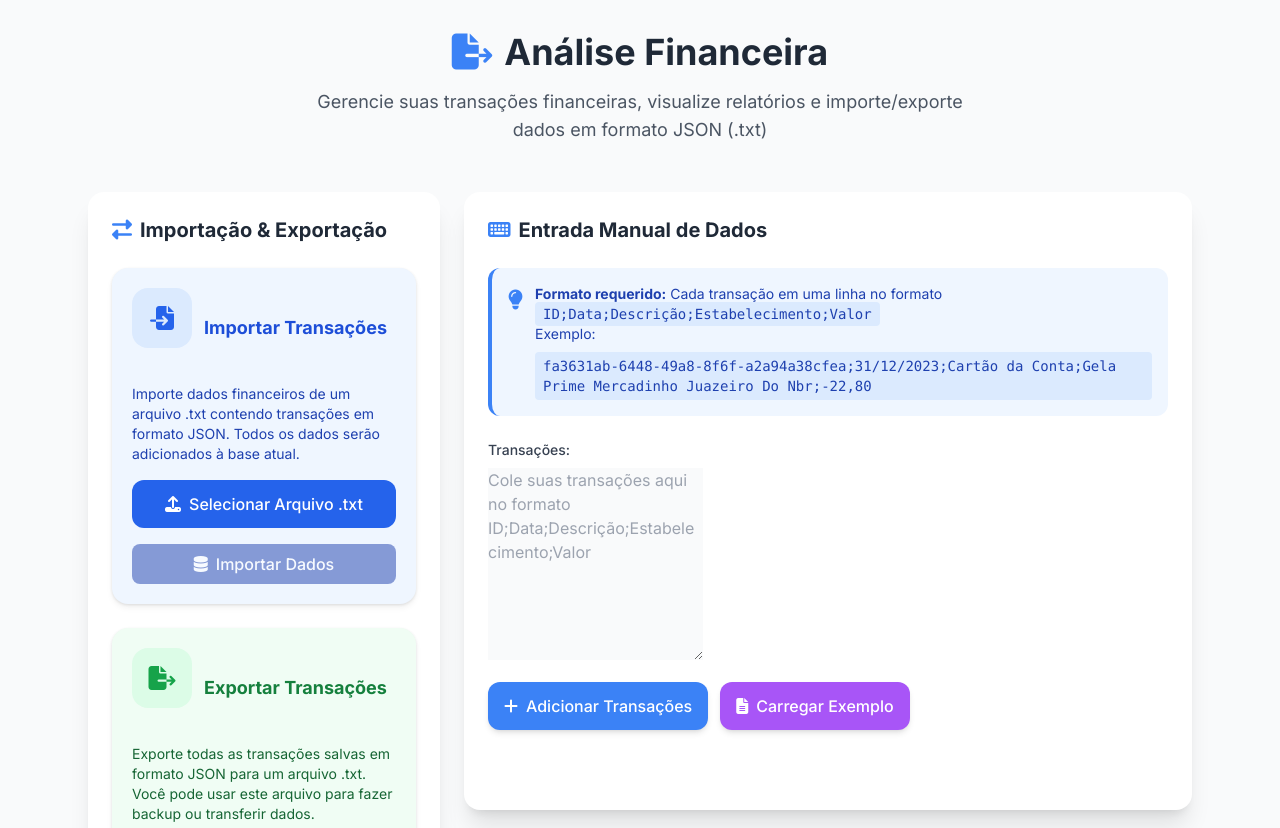
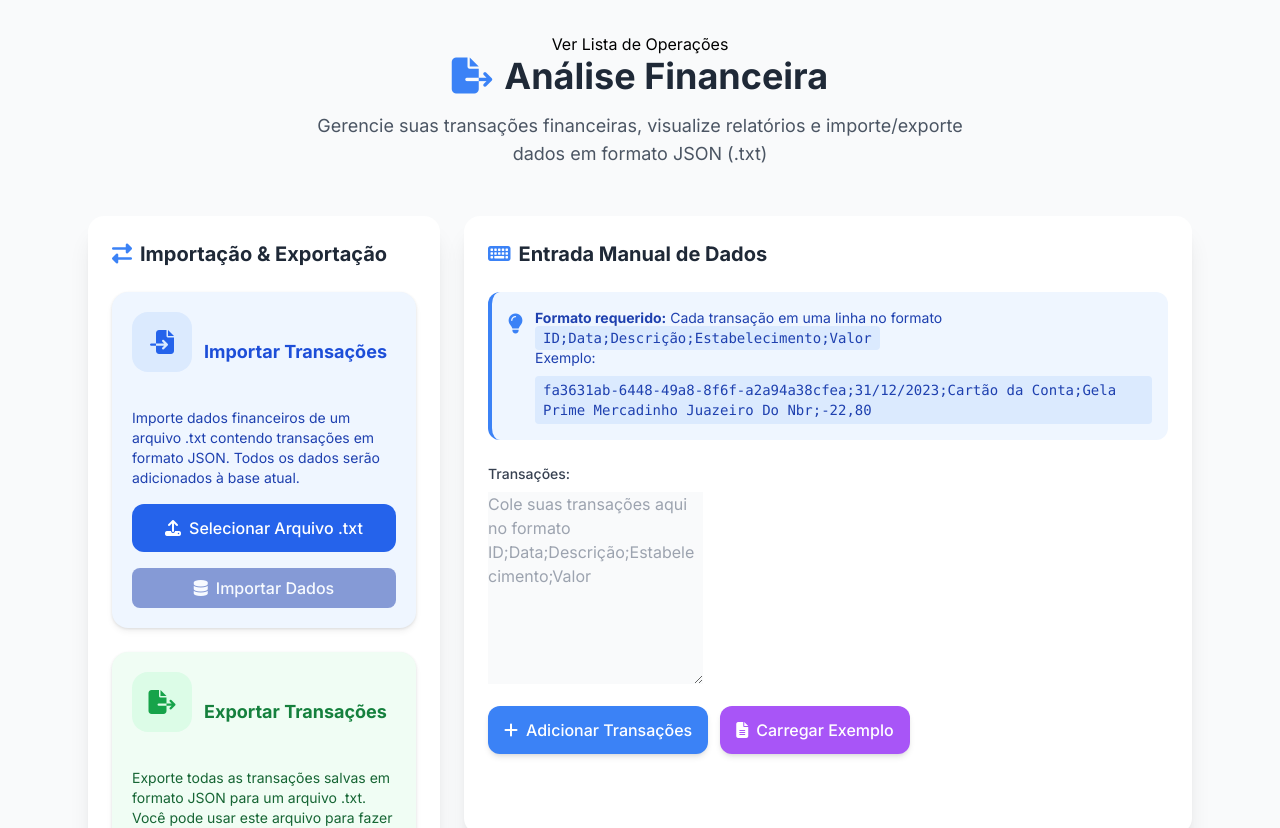
Before and after one commit to BetinRibeiro/analise_extrato, a plain HTML site: page index.html in a window 1280 px wide. Shown: the top 828 px of the page. Drawn offline with nearby package versions, Linux system fonts and the light colour scheme.

Commit message:
Update index.html

```diff
--- a/index.html
+++ b/index.html
@@ -41,7 +41,7 @@
 <body class="bg-gray-50">
   <div class="max-w-6xl mx-auto px-4 sm:px-6 py-8">
     <!-- Cabeçalho -->
-    <header class="text-center mb-12">
+    <header class="text-center mb-12"><button onclick="location.href='lista_operacao.html'">Ver Lista de Operações</button>
       <h1 class="text-3xl md:text-4xl font-bold text-gray-800 mb-4 flex items-center justify-center gap-3">
         <i class="fas fa-file-export text-primary"></i>
         Análise Financeira
```
